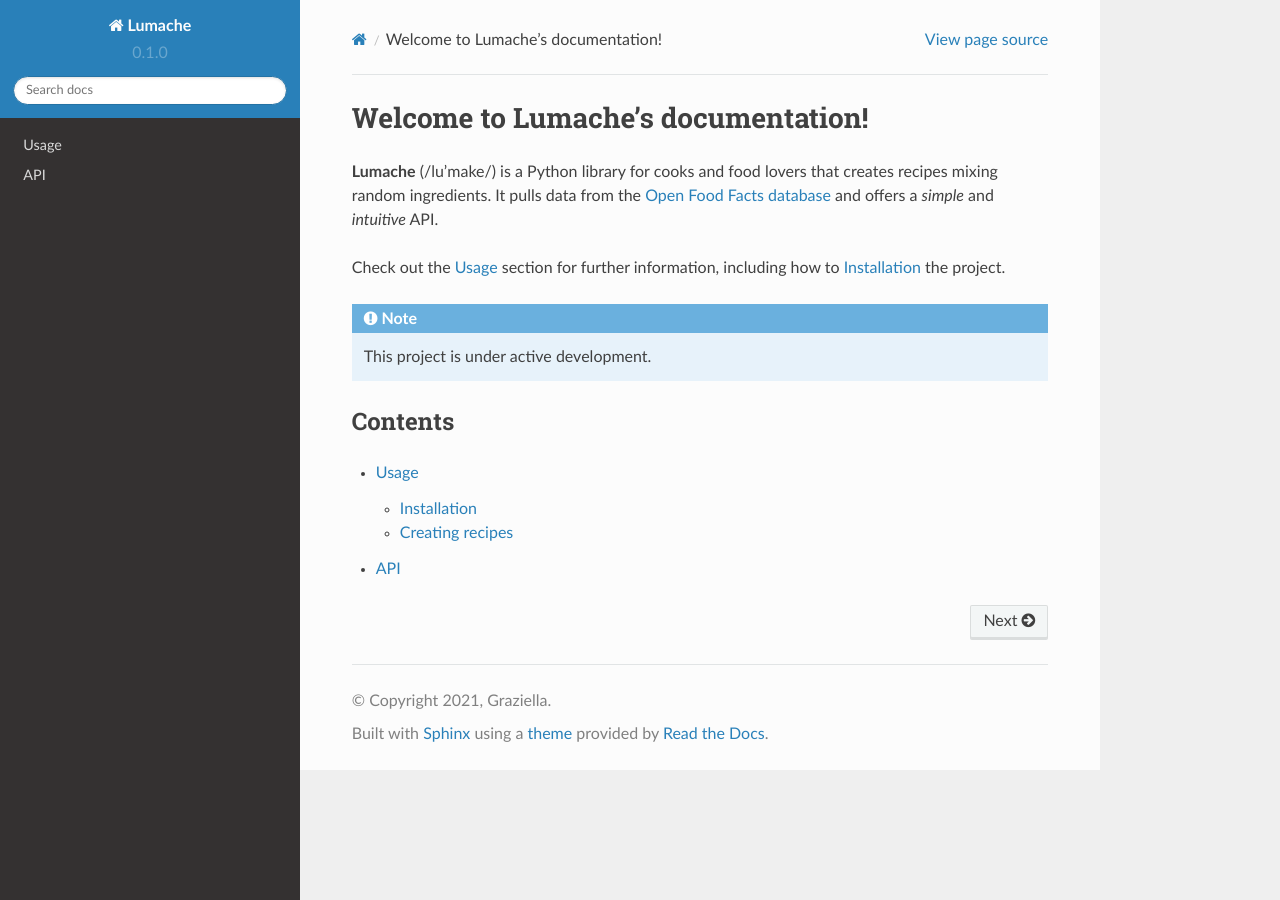
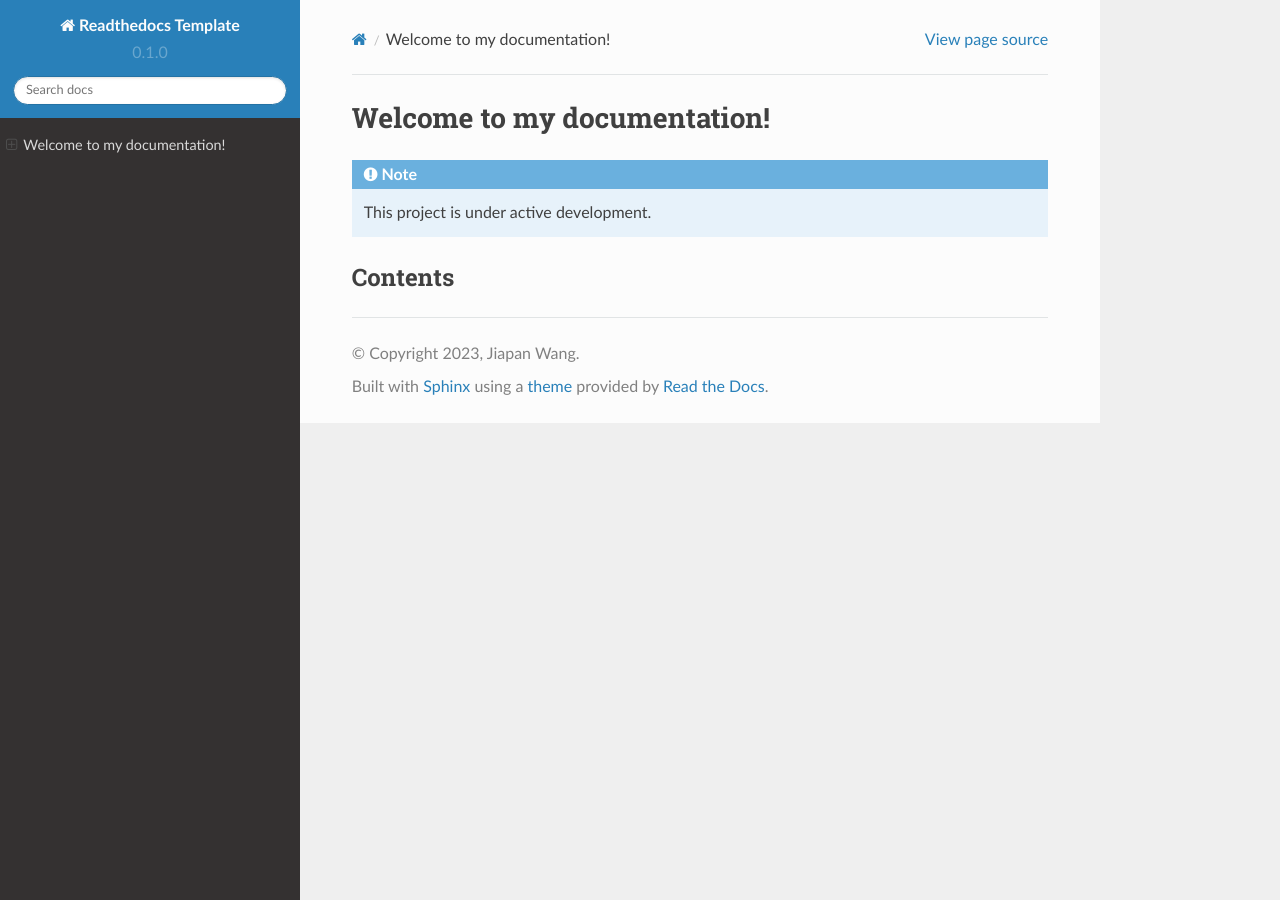
Before and after one commit to Wjppppp/myreadthedocs-template, a Sphinx documentation site: the page built from docs/source/index.rst, in a window 1280 px wide. Built offline with Sphinx 7.4.7 and the Read the Docs theme 2.0.0, drawn with Linux system fonts in a browser that asks for light colours.

Commit message:
update template

```diff
--- a/docs/source/api.rst
+++ /dev/null
@@ -1,7 +0,0 @@
-API
-===
-
-.. autosummary::
-   :toctree: generated
-
-   lumache
--- a/docs/source/conf.py
+++ b/docs/source/conf.py
@@ -2,9 +2,9 @@
 
 # -- Project information
 
-project = 'Lumache'
-copyright = '2021, Graziella'
-author = 'Graziella'
+project = 'Readthedocs Template'
+copyright = '2023, Jiapan Wang'
+author = 'Jiapan Wang'
 
 release = '0.1'
 version = '0.1.0'
--- a/docs/source/index.rst
+++ b/docs/source/index.rst
@@ -1,13 +1,5 @@
-Welcome to Lumache's documentation!
+Welcome to my documentation!
 ===================================
-
-**Lumache** (/lu'make/) is a Python library for cooks and food lovers
-that creates recipes mixing random ingredients.
-It pulls data from the `Open Food Facts database <https://world.openfoodfacts.org/>`_
-and offers a *simple* and *intuitive* API.
-
-Check out the :doc:`usage` section for further information, including
-how to :ref:`installation` the project.
 
 .. note::
 
@@ -15,8 +7,3 @@
 
 Contents
 --------
-
-.. toctree::
-
-   usage
-   api
--- a/pyproject.toml
+++ b/pyproject.toml
@@ -3,6 +3,6 @@
 build-backend = "flit_core.buildapi"
 
 [project]
-name = "lumache"
-authors = [{name = "Graziella", email = "graziella@lumache"}]
+name = "Readthedocs-template"
+authors = [{name = "Jiapan Wang", email = "jiapan.wang@tum.de"}]
 dynamic = ["version", "description"]
```
Also changed, not shown: docs/source/usage.rst (deleted, +0 -33 lines), lumache.py (deleted, +0 -23 lines).
